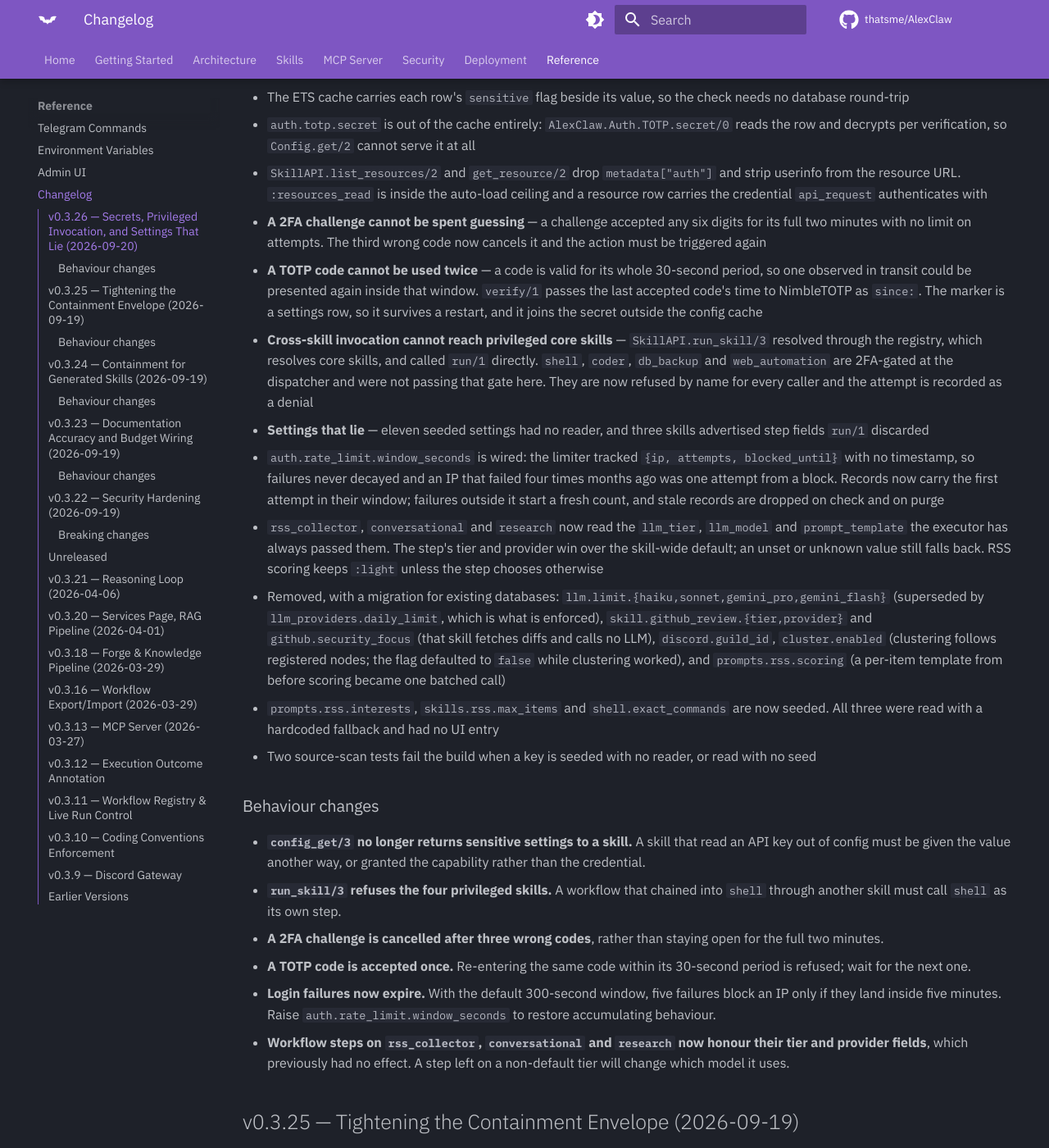
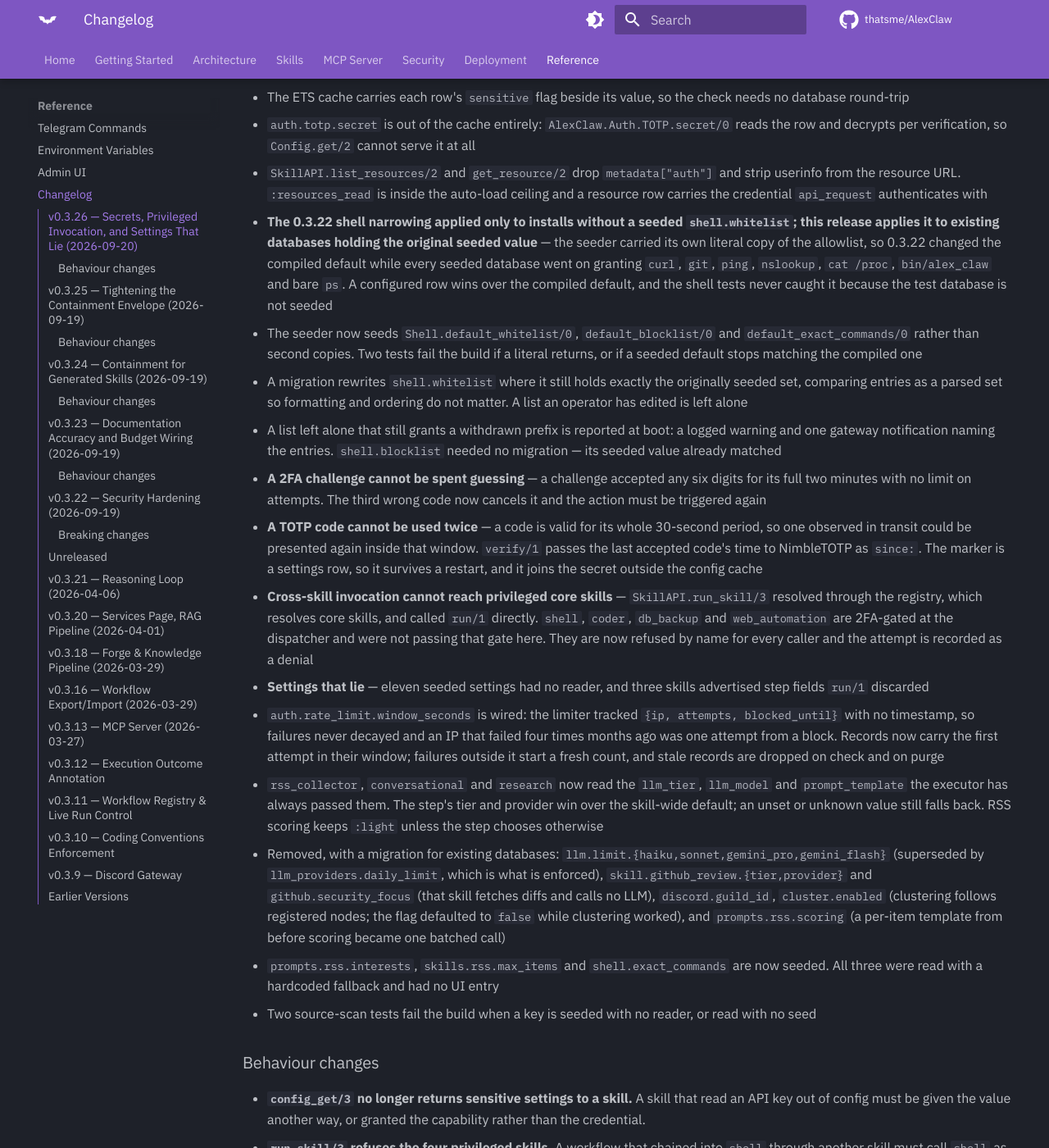
Before and after one commit to thatsme/AlexClaw, an MkDocs documentation site: the page built from docs/reference/changelog.md, in a window 1280 px wide and 1400 px high, scrolled down 367 px. Shown: the whole window at 82% size. Built offline with MkDocs 1.6.1 and Material for MkDocs 9.7.7, drawn with Linux system fonts in a browser that asks for light colours; comment, search, counter and statistics services are not loaded; some of the changed text lies outside the part shown.

Commit message:
docs: the shell narrowing that never reached seeded databases
States plainly what 0.3.22 did and did not do: it narrowed the compiled
allowlist, while a seeded shell.whitelist kept granting curl, git, ping,
nslookup, cat /proc, bin/alex_claw and bare ps, because a configured row wins
over the compiled default. Records what 0.3.26 changes for existing databases,
that an edited list is left alone, and that leaving it alone is reported.

```diff
--- a/docs/reference/changelog.md
+++ b/docs/reference/changelog.md
@@ -9,6 +9,10 @@ removes eleven settings that promised an effect the code never had.
   - The ETS cache carries each row's `sensitive` flag beside its value, so the check needs no database round-trip
   - `auth.totp.secret` is out of the cache entirely: `AlexClaw.Auth.TOTP.secret/0` reads the row and decrypts per verification, so `Config.get/2` cannot serve it at all
   - `SkillAPI.list_resources/2` and `get_resource/2` drop `metadata["auth"]` and strip userinfo from the resource URL. `:resources_read` is inside the auto-load ceiling and a resource row carries the credential `api_request` authenticates with
+- **The 0.3.22 shell narrowing applied only to installs without a seeded `shell.whitelist`; this release applies it to existing databases holding the original seeded value** — the seeder carried its own literal copy of the allowlist, so 0.3.22 changed the compiled default while every seeded database went on granting `curl`, `git`, `ping`, `nslookup`, `cat /proc`, `bin/alex_claw` and bare `ps`. A configured row wins over the compiled default, and the shell tests never caught it because the test database is not seeded
+  - The seeder now seeds `Shell.default_whitelist/0`, `default_blocklist/0` and `default_exact_commands/0` rather than second copies. Two tests fail the build if a literal returns, or if a seeded default stops matching the compiled one
+  - A migration rewrites `shell.whitelist` where it still holds exactly the originally seeded set, comparing entries as a parsed set so formatting and ordering do not matter. A list an operator has edited is left alone
+  - A list left alone that still grants a withdrawn prefix is reported at boot: a logged warning and one gateway notification naming the entries. `shell.blocklist` needed no migration — its seeded value already matched
 - **A 2FA challenge cannot be spent guessing** — a challenge accepted any six digits for its full two minutes with no limit on attempts. The third wrong code now cancels it and the action must be triggered again
 - **A TOTP code cannot be used twice** — a code is valid for its whole 30-second period, so one observed in transit could be presented again inside that window. `verify/1` passes the last accepted code's time to NimbleTOTP as `since:`. The marker is a settings row, so it survives a restart, and it joins the secret outside the config cache
 - **Cross-skill invocation cannot reach privileged core skills** — `SkillAPI.run_skill/3` resolved through the registry, which resolves core skills, and called `run/1` directly. `shell`, `coder`, `db_backup` and `web_automation` are 2FA-gated at the dispatcher and were not passing that gate here. They are now refused by name for every caller and the attempt is recorded as a denial
@@ -23,6 +27,7 @@ removes eleven settings that promised an effect the code never had.
 
 - **`config_get/3` no longer returns sensitive settings to a skill.** A skill that read an API key out of config must be given the value another way, or granted the capability rather than the credential.
 - **`run_skill/3` refuses the four privileged skills.** A workflow that chained into `shell` through another skill must call `shell` as its own step.
+- **A shell allowlist seeded before 0.3.26 and never edited is narrowed on migrate.** `curl`, `git`, `ping`, `nslookup`, `cat /proc`, `bin/alex_claw` and bare `ps` stop being accepted by `/shell`. If you relied on any of them, add it back in Admin > Config — deliberately, knowing what it grants.
 - **A 2FA challenge is cancelled after three wrong codes**, rather than staying open for the full two minutes.
 - **A TOTP code is accepted once.** Re-entering the same code within its 30-second period is refused; wait for the next one.
 - **Login failures now expire.** With the default 300-second window, five failures block an IP only if they land inside five minutes. Raise `auth.rate_limit.window_seconds` to restore accumulating behaviour.
```
Also changed, not shown: SECURITY.md (+14 -0 lines).
